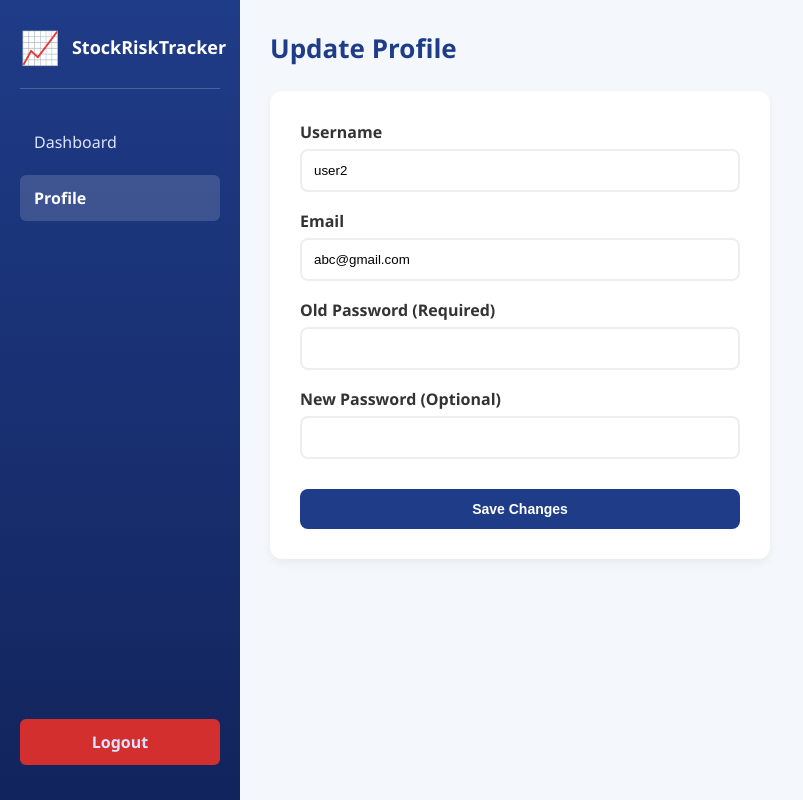
After one commit to Tanish428/StockRiskTracker, a Django app: page /tracker/update-profile/ in a window 1280 px wide. The commit adds this page. Shown: the whole page, without its empty margins (0-803 px from the left). Run offline with Django 4.2, Linux system fonts and the light colour scheme; a user stored in the database is signed in.

Commit message:
update_profile commit

```diff
--- /dev/null
+++ b/stock_risk_manager/templates/update_profile.html
@@ -0,0 +1,124 @@
+<!DOCTYPE html>
+<html lang="en">
+<head>
+    <meta charset="UTF-8">
+    <title>Update Profile | StockRiskTracker</title>
+
+    {% load static %}
+    <link rel="stylesheet" href="{% static 'css/index.css' %}">
+
+    <style>
+        .update-container {
+            background: white;
+            padding: 30px;
+            border-radius: 12px;
+            max-width: 500px;
+            box-shadow: 0 4px 10px rgba(0,0,0,0.05);
+        }
+
+        .form-group { margin-bottom: 18px; }
+
+        label {
+            display: block;
+            margin-bottom: 6px;
+            font-weight: 600;
+        }
+
+        input {
+            width: 100%;
+            padding: 12px;
+            border-radius: 8px;
+            border: 2px solid #eee;
+        }
+
+        input:focus {
+            border-color: #1f3c88;
+            outline: none;
+        }
+
+        .update-btn {
+            background: #1f3c88;
+            color: white;
+            border: none;
+            padding: 12px;
+            border-radius: 8px;
+            cursor: pointer;
+            width: 100%;
+            font-weight: bold;
+        }
+
+        .update-btn:hover { background: #162a60; }
+    </style>
+</head>
+
+<body>
+
+<div class="container">
+
+    <div class="sidebar">
+        <div class="logo-section">
+            <div class="logo">📈</div>
+            <h2>StockRiskTracker</h2>
+        </div>
+        <a href="{% url 'dashboard' %}">Dashboard</a>
+        <a href="{% url 'profile' %}" class="active">Profile</a>
+        <a href="{% url 'logout' %}" class="logout-btn">Logout</a>
+    </div>
+
+    <div class="main">
+
+        <div class="header-top">
+            <h1>Update Profile</h1>
+        </div>
+
+        {% if messages %}
+            {% for message in messages %}
+                <div style="
+                    margin-bottom: 15px;
+                    padding: 12px;
+                    border-radius: 8px;
+                    color: white;
+                    background: {% if message.tags == 'error' %}#e74c3c{% else %}#2ecc71{% endif %};">
+                    {{ message }}
+                </div>
+            {% endfor %}
+        {% endif %}
+
+        <div class="update-container">
+
+            <form method="POST">
+                {% csrf_token %}
+
+                <div class="form-group">
+                    <label>Username</label>
+                    <input type="text" name="username" value="{{ user.username }}" required>
+                </div>
+
+                <div class="form-group">
+                    <label>Email</label>
+                    <input type="email" name="email" value="{{ user.email }}" required>
+                </div>
+
+                <div class="form-group">
+                    <label>Old Password (Required)</label>
+                    <input type="password" name="old_password" required>
+                </div>
+
+                <div class="form-group">
+                    <label>New Password (Optional)</label>
+                    <input type="password" name="new_password">
+                </div>
+
+                <button type="submit" class="update-btn">
+                    Save Changes
+                </button>
+
+            </form>
+
+        </div>
+
+    </div>
+</div>
+
+</body>
+</html>
--- a/stock_risk_manager/tracker/urls.py
+++ b/stock_risk_manager/tracker/urls.py
@@ -23,4 +23,5 @@ urlpatterns = [
     path('sell/', views.sell_stock, name='sell_stock'),
     path('watchlist/add/', views.add_to_watchlist, name='add_to_watchlist'),
     path('watchlist/remove/<int:item_id>/', views.remove_from_watchlist, name='remove_from_watchlist'),
+    path('update-profile/', views.update_profile, name='update_profile'),
 ]
--- a/stock_risk_manager/tracker/views.py
+++ b/stock_risk_manager/tracker/views.py
@@ -460,3 +460,49 @@ def remove_from_watchlist(request, item_id):
         messages.error(request, "Item not found.")
 
     return redirect('watchlist')
+
+
+from django.shortcuts import render, redirect
+from django.contrib.auth.decorators import login_required
+from django.contrib import messages
+from .forms import UpdateProfileForm
+
+
+from django.contrib.auth.decorators import login_required
+from django.contrib.auth import update_session_auth_hash
+from django.contrib import messages
+
+@login_required
+def update_profile(request):
+
+    if request.method == "POST":
+
+        username = request.POST.get("username")
+        email = request.POST.get("email")
+        old_password = request.POST.get("old_password")
+        new_password = request.POST.get("new_password")
+
+        user = request.user
+
+        # ✅ VERIFY OLD PASSWORD (MANDATORY)
+        if not user.check_password(old_password):
+            messages.error(request, "Old password is incorrect.")
+            return redirect("update_profile")
+
+        # ✅ UPDATE BASIC DETAILS
+        user.username = username
+        user.email = email
+
+        # ✅ CHANGE PASSWORD (IF PROVIDED)
+        if new_password:
+            user.set_password(new_password)
+
+        user.save()
+
+        # ✅ KEEP USER LOGGED IN (CRITICAL)
+        update_session_auth_hash(request, user)
+
+        messages.success(request, "Profile updated successfully!")
+        return redirect("profile")
+
+    return render(request, "update_profile.html")
```
Also changed, not shown: stock_risk_manager/templates/profile.html (+22 -4 lines), stock_risk_manager/tracker/forms.py (added, +13 -0 lines), stock_risk_manager/db.sqlite3.
